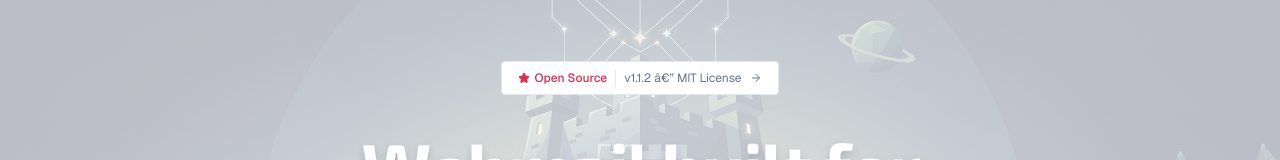
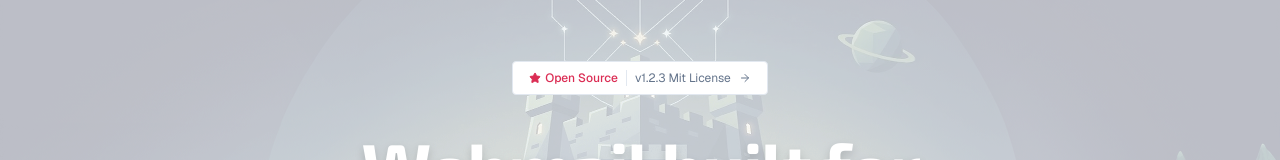
Before and after one commit to bulwarkmail/website, a Next.js app: page / in a window 1280 px wide. Shown: the part 147-307 px from the top of the page. Built offline with nearby package versions, Linux system fonts and the light colour scheme.

Commit message:
fix: correct version number and license text

```diff
--- a/src/app/page.tsx
+++ b/src/app/page.tsx
@@ -75,7 +75,7 @@ export default function Home() {
               </span>
               <span className="w-px h-4 bg-border" />
               <span className="text-xs text-muted-foreground group-hover:text-foreground transition-colors">
-                v1.1.2 â€” MIT License
+                v1.2.3 Mit License
               </span>
               <ArrowRight className="w-3 h-3 text-muted-foreground group-hover:text-foreground transition-colors" />
             </a>
```
